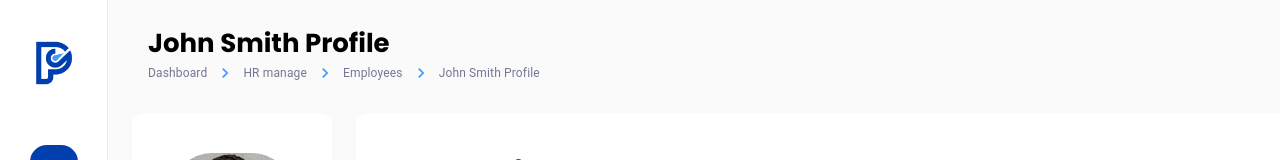
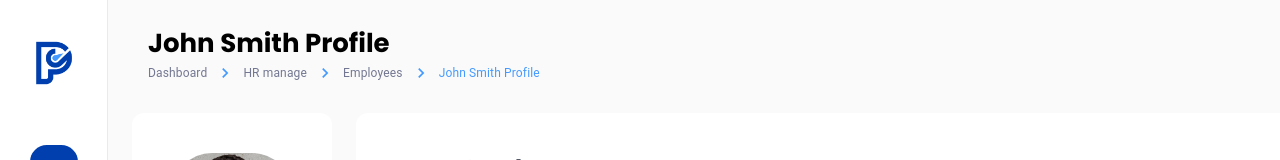
Before and after one commit to AdhamMadkour/personal-profile-graph-ql, a React (Vite) app: page / in a window 1280 px wide. Shown: the top 160 px of the page. Built offline with nearby package versions, Linux system fonts and the light colour scheme.

Commit message:
Edit the navbar breadcrumb

```diff
--- a/src/components/Navbar.tsx
+++ b/src/components/Navbar.tsx
@@ -42,11 +42,17 @@ const Navbar = () => (
           aria-label="breadcrumb"
           sx={{ color: "#459AFF" }}
         >
-          {journey.map((item) => (
-            <p key={item} className="text-[#737791] text-xs">
-              {item}
-            </p>
-          ))}
+          {journey.map((item) =>
+            journey.indexOf(item) === journey.length - 1 ? (
+              <p key={item} className="text-[#459AFF] text-xs">
+                {item}
+              </p>
+            ) : (
+              <p key={item} className="text-[#737791] text-xs">
+                {item}
+              </p>
+            )
+          )}
         </Breadcrumbs>
       </div>
     </div>
```
